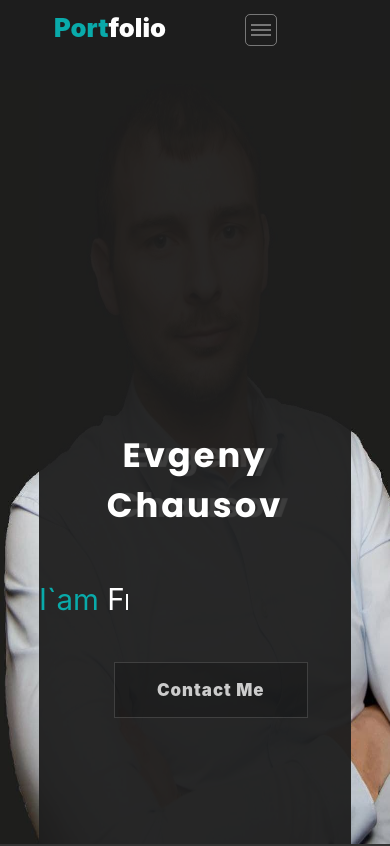
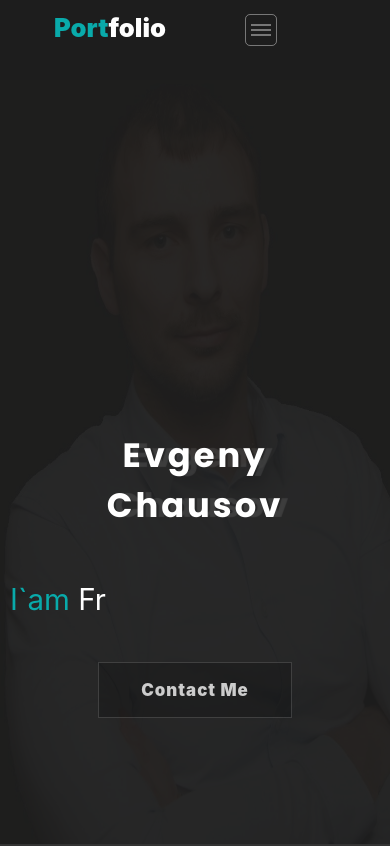
Before and after one commit to Chester7777/portfolio, a React (Create React App) app: page / in a window 390 px wide. Shown: the top 846 px of the page. Built offline with nearby package versions, Linux system fonts and the light colour scheme.

Commit message:
adaptation

```diff
--- a/src/Common/Styles/StyleContainer.module.scss
+++ b/src/Common/Styles/StyleContainer.module.scss
@@ -13,15 +13,15 @@
     flex-wrap: wrap;
     background-color: $transparent_Background_Color;
 
-    @media (max-width: 800px) {
-        //max-width: 720px;
-        max-width: 80%;
-        align-items: center;
-    }
-    @media (max-width: 470px) {
-        //max-width: 720px;
-        width: 100%;
-        background-color: $transparent_Background_Color;
-        //align-items: center;
-    }
+    //@media (max-width: 800px) {
+    //    //max-width: 720px;
+    //    max-width: 80%;
+    //    align-items: center;
+    //}
+    //@media (max-width: 470px) {
+    //    //max-width: 720px;
+    //    width: 100%;
+    //    background-color: $transparent_Background_Color;
+    //    //align-items: center;
+    //}
 }
--- a/src/Main/Main.js
+++ b/src/Main/Main.js
@@ -13,7 +13,7 @@ let Main = () => {
                         <span className={s.primaryColor}>I`am </span>
                         Frontend Developer
                     </p>
-                    <div className={s.conteinerContactMe}>
+                    <div className={s.containerContactMe}>
                         <a href="#footer" className={s.contactMe}>Contact Me</a>
                     </div>
                 </div>
--- a/src/Main/Main.module.scss
+++ b/src/Main/Main.module.scss
@@ -2,17 +2,21 @@
 
 
 .mainBlock {
-  left: 0;
-  right: 0;
-  max-width: 100%;
+  //left: 0;
+  //right: 0;
+  //min-width: 100%;
   height: 100vh;
   z-index: 1;
   background-position: center;
-  background-size: 45% 100%;
+  background-size: 40% 100%;
   background-repeat: no-repeat;
   background-attachment: fixed;
   background-image: url("../assets/image/photo_6.jpg");
   background-color: rgba(30, 30, 30, 1);
+  > div {
+    width: 100%;
+  }
+
 
   @media (max-width: 990px) {
     background-size: 50vh 100%;
@@ -92,6 +96,11 @@
       margin-top: 120px;
       margin-bottom: 1rem;
 
+      @media (width: 768px) {
+        margin-top: 319px;
+        margin-bottom: 2rem;
+      }
+
       @media (max-width: 680px) {
         //padding-left: 5%;
         font-size: 3.5vh;
@@ -132,8 +141,12 @@
       }
     }
 
-    .conteinerContactMe {
+    .containerContactMe {
       padding-top: 30px;
+
+      @media (max-width: 320px) {
+        padding-top: 0;
+      }
 
       .contactMe {
         font-weight: 900;
--- a/src/Skills/Skill/Skill.module.scss
+++ b/src/Skills/Skill/Skill.module.scss
@@ -15,9 +15,12 @@
   //margin-top: 30px;
   //margin-bottom: 50px;
   margin: 30px 20px 50px;
-
   flex: 0 0 50%;
 
+  @media (max-width:320px) {
+  margin: 30px 32px 50px;
+
+}
   .title {
     color: #ccc;
   }
--- a/src/Telework/Telework.module.scss
+++ b/src/Telework/Telework.module.scss
@@ -5,6 +5,10 @@
   background-color: $backgroundColor_Second;
   min-height: 75vh;
   padding-bottom: 75px;
+
+  @media (max-width: 1024px) {
+    min-height: 0;
+  }
 
 
   .teleworkContainer {
```
